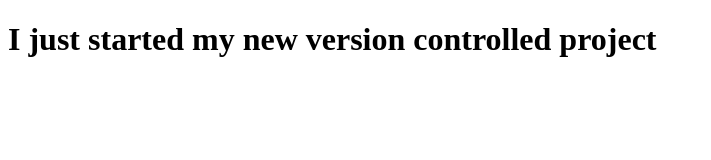
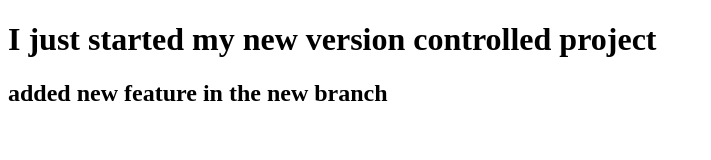
Before and after one commit to lazyninja4ever/secondTest, a plain HTML site: page index.html in a window 1280 px wide. Shown: the whole page, without its empty margins (0-711 px from the left). Drawn offline with Linux system fonts and the light colour scheme.

Commit message:
new feature

```diff
--- a/index.html
+++ b/index.html
@@ -6,5 +6,6 @@
 </head>
 <body>
 	<h1> I just started my new version controlled project</h1>
+	<h2>added new feature in the new branch</h2>
 </body>
 </html>
```
